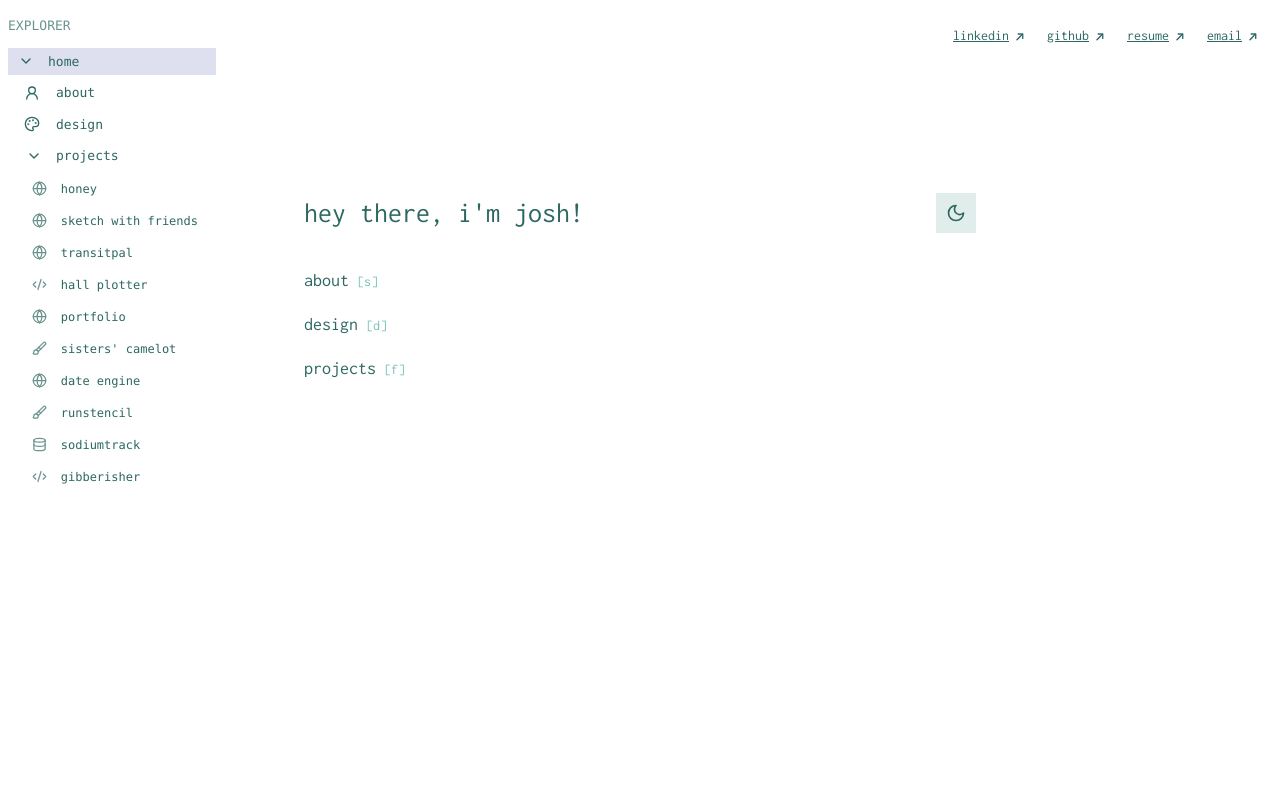
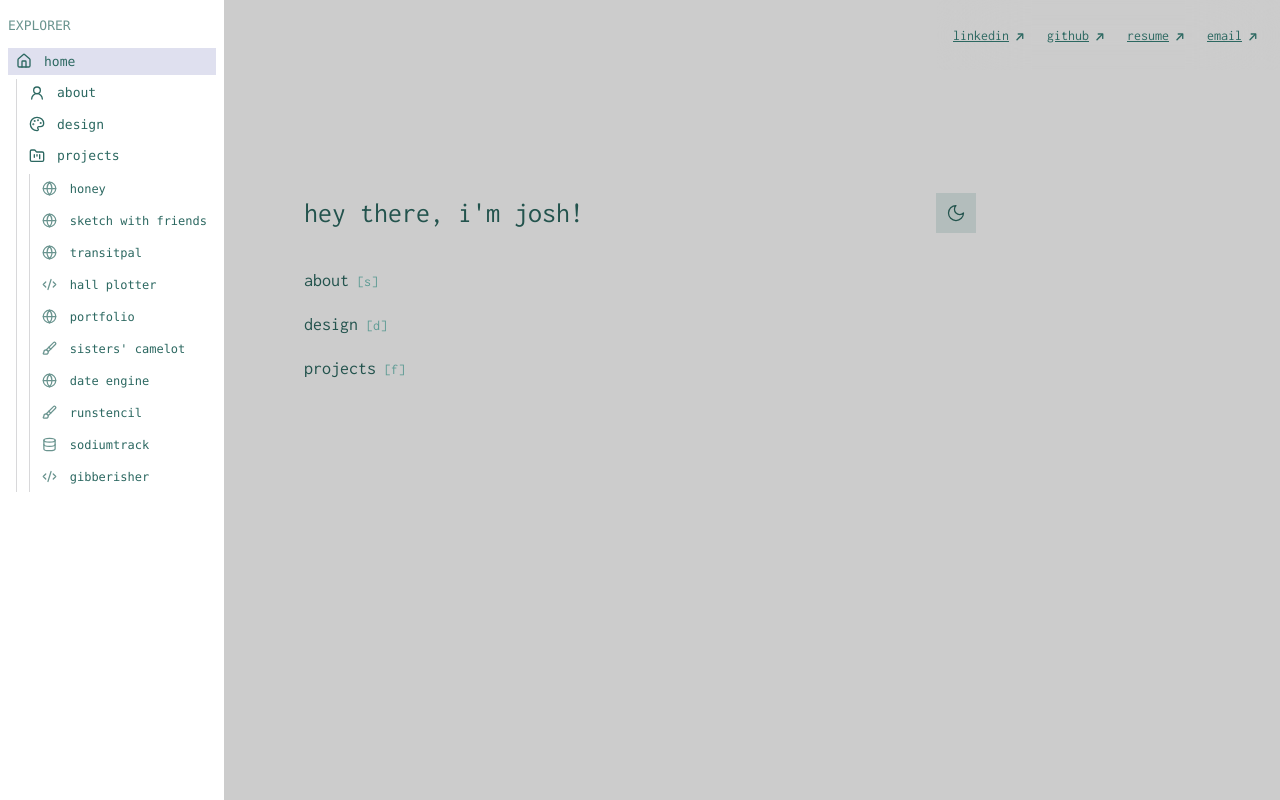
Before and after one commit to joshudd/portfolio, a Next.js app: page / in a window 1280 px wide. Built offline with nearby package versions, Linux system fonts and the light colour scheme.

Commit message:
Improve theme toggle and directory explorer UX

```diff
--- a/src/app/page.tsx
+++ b/src/app/page.tsx
@@ -1,29 +1,48 @@
 "use client";
 
-import React from "react";
+import React, { useEffect, useState } from "react";
 import Link from "next/link";
 import { Sun, Moon } from "lucide-react";
 
 import TransitionChild from "@/components/transition/transition-child";
 import { useTheme } from "@/context/theme-context";
 
+function ThemeToggle() {
+  const { theme, setTheme } = useTheme();
+  const [mounted, setMounted] = useState(false);
+
+  useEffect(() => {
+    setMounted(true);
+  }, []);
+
+  if (!mounted) {
+    return <div className="w-[20px] h-[20px]" />; // placeholder with same dimensions
+  }
+
+  return (
+    <button
+      onClick={() => setTheme(theme === "light" ? "dark" : "light")}
+      className="p-2.5 rounded-lg theme-toggle transition-all duration-200 ease-in-out"
+      aria-label="Toggle theme"
+    >
+      {theme === "light" ? (
+        <Moon size={20} strokeWidth={1.5} aria-hidden="true" />
+      ) : (
+        <Sun size={20} strokeWidth={1.5} aria-hidden="true" />
+      )}
+    </button>
+  );
+}
+
 function HomeContent() {
-  const { theme, setTheme } = useTheme();
-
   return (
     <div className="min-h-screen px-4 sm:px-6 md:px-8 relative">
       <div className="w-full max-w-md sm:max-w-lg md:max-w-xl lg:max-w-2xl mx-auto pt-24 sm:pt-48">
         <div className="flex items-center justify-between">
-          <h1 className="text-[20px] sm:text-[22px] md:text-[24px] lg:text-[28px] nav-link">
+          <h1 className="text-[20px] sm:text-[22px] md:text-[24px] lg:text-[28px]">
             hey there, i&apos;m josh!
           </h1>
-          <button
-            onClick={() => setTheme(theme === "light" ? "dark" : "light")}
-            className="p-2.5 rounded-lg theme-toggle transition-all duration-200 ease-in-out"
-            aria-label="Toggle theme"
-          >
-            {theme === "light" ? <Moon size={20} /> : <Sun size={20} />}
-          </button>
+          <ThemeToggle />
         </div>
         <nav className="mt-6 sm:mt-8 space-y-3 sm:space-y-4">
           <div className="flex items-baseline">
--- a/src/components/layout/directory-explorer.tsx
+++ b/src/components/layout/directory-explorer.tsx
@@ -27,30 +27,40 @@ import { projects } from "@/data/projects";
 const getProjectIcon = (tools: string[], name: string) => {
   // web apps and sites
   if (tools.includes("Nextjs") || tools.includes("React.js")) {
-    return <Globe size={15} />
+    return <Globe size={15} />;
   }
   // design projects
   if (tools.includes("Figma") || tools.includes("User Research")) {
-    return <Brush size={15} />
+    return <Brush size={15} />;
   }
   // games
   if (name.toLowerCase().includes("game") || name === "Sketch with Friends") {
-    return <Gamepad2 size={15} />
+    return <Gamepad2 size={15} />;
   }
   // audio/music
   if (name === "honey" || tools.includes("JUCE")) {
-    return <Music4 size={15} />
+    return <Music4 size={15} />;
   }
   // data/backend focused
-  if (tools.includes("Python") || tools.includes("SQLite") || tools.includes("Firebase")) {
-    return <Database size={15} />
+  if (
+    tools.includes("Python") ||
+    tools.includes("SQLite") ||
+    tools.includes("Firebase")
+  ) {
+    return <Database size={15} />;
   }
   // default for other projects
-  return <Code2 size={15} />
+  return <Code2 size={15} />;
 };
 
 // project link component for directory
-const ProjectLink = ({ name, link, isExpanded, isActive, tools }: {
+const ProjectLink = ({
+  name,
+  link,
+  isExpanded,
+  isActive,
+  tools,
+}: {
   name: string;
   link: string;
   isExpanded: boolean;
@@ -89,10 +99,34 @@ export function DirectoryExplorer() {
     setIsMounted(true);
   }, []);
 
+  // handle clicks outside directory
+  useEffect(() => {
+    const handleClickOutside = (e: MouseEvent) => {
+      // ignore if not mobile or not open
+      if (!isMobileOpen || window.innerWidth >= 768) return;
+
+      // check if click is outside directory and not on toggle button
+      const directory = document.querySelector(".directory-container");
+      const toggleBtn = document.querySelector(".mobile-toggle");
+      if (
+        !directory?.contains(e.target as Node) &&
+        !toggleBtn?.contains(e.target as Node)
+      ) {
+        setIsMobileOpen(false);
+        setIsExpanded(false);
+      }
+    };
+
+    document.addEventListener("mousedown", handleClickOutside);
+    return () => document.removeEventListener("mousedown", handleClickOutside);
+  }, [isMobileOpen]);
+
   // auto expand when mobile menu opens
   useEffect(() => {
     if (isMobileOpen) {
       setIsExpanded(true);
+    } else {
+      setIsExpanded(false);
     }
   }, [isMobileOpen]);
 
@@ -101,6 +135,7 @@ export function DirectoryExplorer() {
     const handleResize = () => {
       if (window.innerWidth >= 768) {
         setIsMobileOpen(false);
+        setIsExpanded(false);
       }
     };
 
@@ -117,15 +152,31 @@ export function DirectoryExplorer() {
     <>
       <button
         onClick={() => setIsMobileOpen(!isMobileOpen)}
-        className={`md:hidden fixed z-20 p-2 directory-sidebar rounded-md
+        className={`md:hidden fixed z-20 p-2 mobile-toggle rounded-md
           ${
             isMobileOpen ? "left-[230px] top-4" : "left-4 top-4"
           } transition-all duration-200`}
       >
         {isMobileOpen ? <X size={20} /> : <AlignLeft size={20} />}
       </button>
+      {/* semi-transparent overlay */}
+      <div
+        className={`fixed inset-0 bg-black transition-opacity duration-200
+          ${
+            isExpanded || isMobileOpen
+              ? "opacity-20"
+              : "opacity-0 pointer-events-none"
+          }`}
+        onClick={() => {
+          if (isMobileOpen) {
+            setIsMobileOpen(false);
+            setIsExpanded(false);
+          }
+        }}
+        style={{ zIndex: 5 }}
+      />
       <aside
-        className={`fixed top-0 left-0 transition-all duration-200 directory-sidebar
+        className={`fixed top-0 left-0 transition-all duration-200 directory-container directory-sidebar
           ${isExpanded || isMobileOpen ? "w-56" : "w-12"}
           ${
             isMobileOpen
@@ -156,9 +207,7 @@ export function DirectoryExplorer() {
                   <div className="w-5 relative flex items-center">
                     <Home
                       size={16}
-                      className={`${
-                        isExpanded ? "opacity-0" : "opacity-100"
-                      } group-hover/sidebar:opacity-0`}
+                      className="group-hover:opacity-0 transition-opacity"
                     />
                     <button
                       onClick={(e) => {
@@ -166,9 +215,7 @@ export function DirectoryExplorer() {
                         e.stopPropagation();
                         setIsHomeOpen(!isHomeOpen);
                       }}
-                      className={`absolute inset-0 opacity-0 group-hover:opacity-100 transition-opacity ${
-                        isExpanded ? "opacity-100" : ""
-                      } group-hover/sidebar:opacity-100 flex items-center justify-center`}
+                      className="absolute inset-0 opacity-0 group-hover:opacity-100 transition-opacity flex items-center justify-center"
                     >
                       <ChevronRight
                         size={16}
@@ -179,7 +226,7 @@ export function DirectoryExplorer() {
                     </button>
                   </div>
                   <span
-                    className={`ml-3 overflow-hidden transition-all duration-200 ${
+                    className={`ml-2 overflow-hidden transition-all duration-200 ${
                       isExpanded ? "opacity-100 w-auto" : "w-0 opacity-0"
                     } group-hover/sidebar:opacity-100 group-hover/sidebar:w-auto`}
                   >
@@ -192,8 +239,10 @@ export function DirectoryExplorer() {
               {isHomeOpen && (
                 <div
                   className={`${
-                    isExpanded ? "ml-2" : ""
-                  } group-hover/sidebar:ml-2`}
+                    isExpanded
+                      ? "ml-2 pl-1 border-l border-[--hover-background]"
+                      : ""
+                  } group-hover/sidebar:ml-2 group-hover/sidebar:pl-1 group-hover/sidebar:border-l group-hover/sidebar:border-[--hover-background]`}
                 >
                   <Link
                     href="/about"
@@ -204,7 +253,7 @@ export function DirectoryExplorer() {
                       <User2 size={16} />
                     </div>
                     <span
-                      className={`ml-3 overflow-hidden transition-all duration-200 ${
+                      className={`ml-2 overflow-hidden transition-all duration-200 ${
                         isExpanded ? "opacity-100 w-auto" : "w-0 opacity-0"
                       } group-hover/sidebar:opacity-100 group-hover/sidebar:w-auto`}
                     >
@@ -220,7 +269,7 @@ export function DirectoryExplorer() {
                       <Palette size={16} />
                     </div>
                     <span
-                      className={`ml-3 overflow-hidden transition-all duration-200 ${
+                      className={`ml-2 overflow-hidden transition-all duration-200 ${
                         isExpanded ? "opacity-100 w-auto" : "w-0 opacity-0"
                       } group-hover/sidebar:opacity-100 group-hover/sidebar:w-auto`}
                     >
@@ -232,15 +281,13 @@ export function DirectoryExplorer() {
                   <div className="relative">
                     <Link
                       href="/projects"
-                      className={`flex items-center rounded-md px-2 py-1 mb-1 directory-item
+                      className={`group flex items-center rounded-md px-2 py-1 mb-1 directory-item
                         ${isProjects ? "active" : ""}`}
                     >
                       <div className="w-5 relative flex items-center">
                         <FolderKanban
                           size={16}
-                          className={`${
-                            isExpanded ? "opacity-0" : "opacity-100"
-                          } group-hover/sidebar:opacity-0`}
+                          className="group-hover:opacity-0 transition-opacity"
                         />
                         <button
                           onClick={(e) => {
@@ -248,9 +295,7 @@ export function DirectoryExplorer() {
                             e.stopPropagation();
                             setIsProjectsOpen(!isProjectsOpen);
                           }}
-                          className={`absolute inset-0 opacity-0 group-hover:opacity-100 transition-opacity ${
-                            isExpanded ? "opacity-100" : ""
-                          } group-hover/sidebar:opacity-100 flex items-center justify-center`}
+                          className="absolute inset-0 opacity-0 group-hover:opacity-100 transition-opacity flex items-center justify-center"
                         >
                           <ChevronRight
                             size={16}
@@ -261,7 +306,7 @@ export function DirectoryExplorer() {
                         </button>
                       </div>
                       <span
-                        className={`ml-3 overflow-hidden transition-all duration-200 ${
+                        className={`ml-2 overflow-hidden transition-all duration-200 ${
                           isExpanded ? "opacity-100 w-auto" : "w-0 opacity-0"
                         } group-hover/sidebar:opacity-100 group-hover/sidebar:w-auto`}
                       >
@@ -274,8 +319,10 @@ export function DirectoryExplorer() {
                   {isProjectsOpen && (
                     <div
                       className={`${
-                        isExpanded ? "ml-2" : ""
-                      } group-hover/sidebar:ml-2`}
+                        isExpanded
+                          ? "pl-1 border-l border-[--hover-background] ml-[8px]"
+                          : ""
+                      } group-hover/sidebar:pl-1 group-hover/sidebar:border-l group-hover/sidebar:border-[--hover-background] group-hover/sidebar:ml-[8px]`}
                     >
                       {projects.map((project) => (
                         <ProjectLink
```
